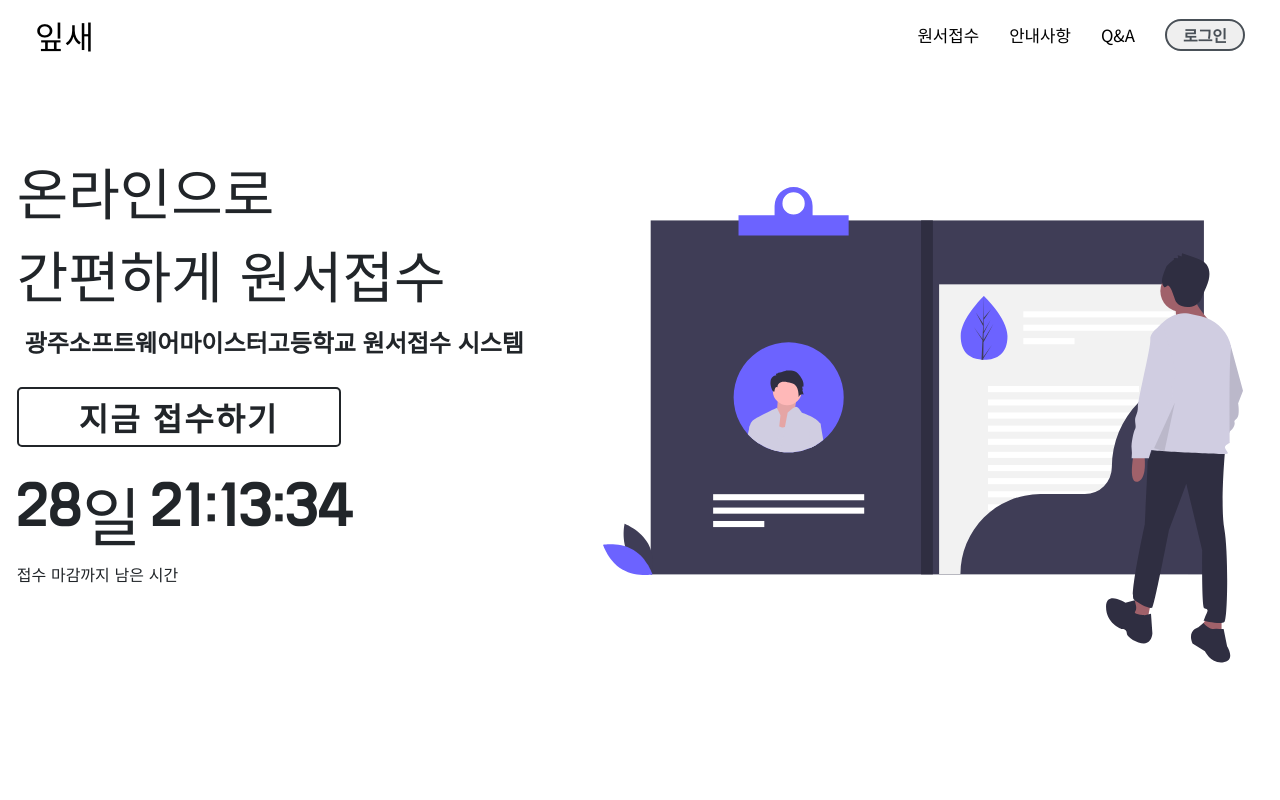
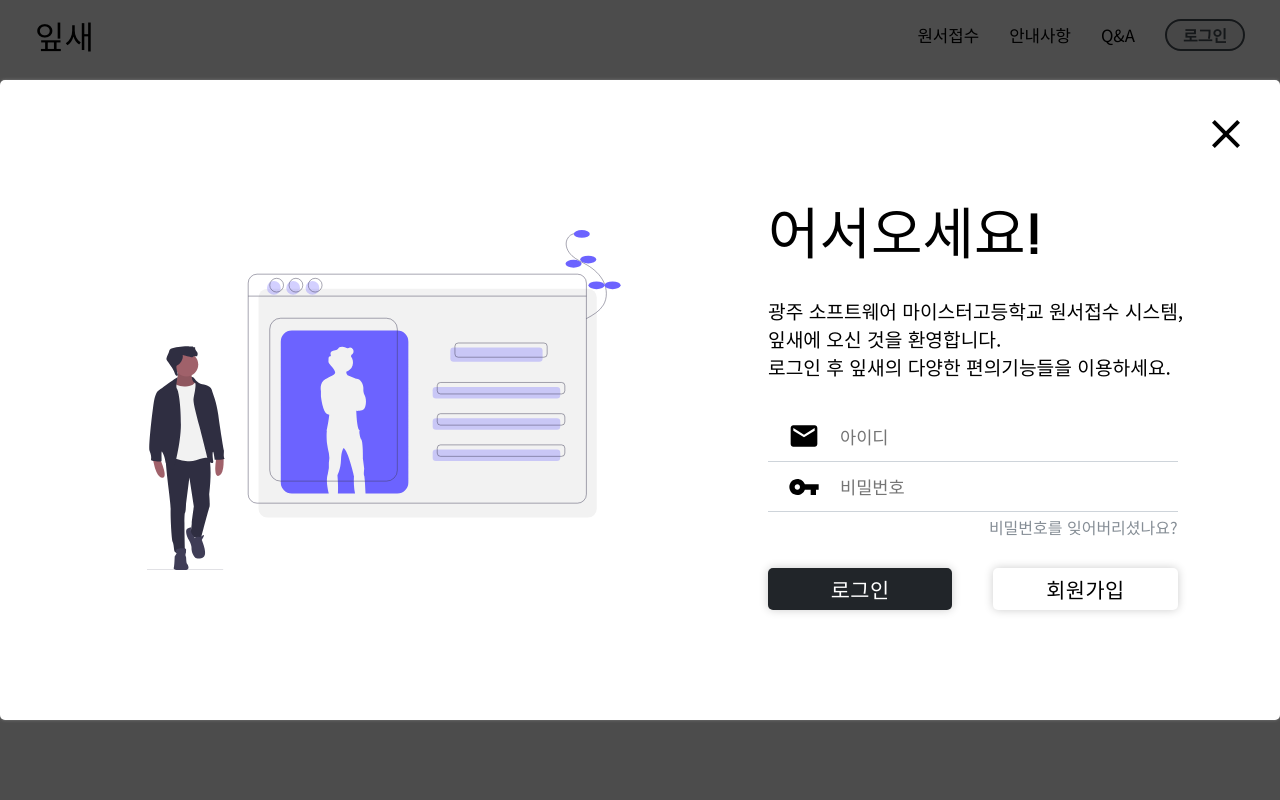
Before and after one commit to BeanSilArchive/IPSE-client, a React (Create React App) app: page / in a window 1280 px wide. Shown: the top 800 px of the page. Built offline with nearby package versions, Linux system fonts and the light colour scheme.

Commit message:
[UPDATE] Signin Style

```diff
--- /dev/null
+++ b/src/api/apipath.js
@@ -0,0 +1,2 @@
+export const path =
+  "http://ipseserver-env.v8bdujddbv.us-east-2.elasticbeanstalk.com";
--- a/src/components/Auth/Signin.js
+++ b/src/components/Auth/Signin.js
@@ -1,7 +1,9 @@
 import React, { Component, useState, useEffect } from "react";
 import styled from "styled-components";
+import oc from "open-color";
+
 import { Link } from "react-router-dom";
-import { ReactComponent as Img1 } from "asset/Auth_main.svg";
+import { ReactComponent as Img1 } from "asset/auth_image_1.svg";
 import EmailIcon from "@material-ui/icons/Email";
 import VpnKeyIcon from "@material-ui/icons/VpnKey";
 import ClearIcon from "@material-ui/icons/Clear";
@@ -21,7 +23,7 @@ const LoginBox = styled.div`
   align-items: center;
   width: 1500px;
   height: 80%;
-  background-color: rgb(248, 250, 251);
+  background-color: white;
   box-sizing: border-box;
   box-shadow: 0px 0px 3px gray;
   border-radius: 5px;
@@ -55,32 +57,30 @@ const Left = styled.div`
   align-items: center;
   justify-content: center;
   flex-direction: column;
+
+  animation-name: PopUp;
+  animation-timing-function: ease-in;
+  animation-duration: 0.5s;
+
+  opacity: 1;
+
+  @keyframes PopUp {
+    0% {
+      opacity: 0;
+      padding-top: 30px;
+    }
+    100% {
+    }
+  }
 `;
 
 const SvgImage = styled(Img1)`
-  width: 30vw;
+  width: 37vw;
   height: auto;
   margin: auto 0;
   padding: 20px;
 
-  .avatar {
-    animation-name: FadeInItems;
-    animation-timing-function: ease-in;
-    animation-duration: 0.3s;
-
-    @keyframes FadeInItems {
-      0% {
-        opacity: 0;
-      }
-      50% {
-        opacity: 0;
-      }
-      100% {
-      }
-    }
-  }
-
-  .check {
+  .person {
     animation-name: FadeInItems;
     animation-timing-function: ease-in;
     animation-duration: 0.6s;
@@ -97,42 +97,31 @@ const SvgImage = styled(Img1)`
     }
   }
 
-  .box {
+  .avatar {
     animation-name: FadeInItems;
     animation-timing-function: ease-in;
     animation-duration: 0.9s;
-
-    @keyframes FadeInItems {
-      0% {
-        opacity: 0;
-      }
-      50% {
-        opacity: 0;
-      }
-      100% {
-      }
-    }
   }
 
-  .leaf {
+  .line1 {
+    animation-name: FadeInItems;
+    animation-timing-function: ease-in;
+    animation-duration: 1s;
+  }
+  .line2 {
     animation-name: FadeInItems;
     animation-timing-function: ease-in;
     animation-duration: 1.2s;
-
-    @keyframes FadeInItems {
-      0% {
-        opacity: 0;
-      }
-      50% {
-        opacity: 0;
-      }
-      100% {
-      }
-    }
-
-    @media (max-width: 1200px) {
-      width: 100vw;
-    }
+  }
+  .line3 {
+    animation-name: FadeInItems;
+    animation-timing-function: ease-in;
+    animation-duration: 1.4s;
+  }
+  .line4 {
+    animation-name: FadeInItems;
+    animation-timing-function: ease-in;
+    animation-duration: 1.6s;
   }
 `;
 
@@ -142,78 +131,52 @@ const Right = styled.div`
   display: flex;
   justify-content: center;
   flex-direction: column;
+  box-sizing: border-box;
+
+  padding-top: 40px;
+
+  h1 {
+    margin: 0px;
+    margin-right: auto;
+    font-size: 3.5rem;
+    font-weight: 300;
+    font-family: "Do Hyeon";
+
+    animation-name: FadeInItems;
+    animation-timing-function: ease-in;
+    animation-duration: 0.6s;
+  }
+  span {
+    margin-top: 5%;
+    margin-right: auto;
+    margin-bottom: 30px;
+
+    font-size: 1.2rem;
+
+    animation-name: FadeInItems;
+    animation-timing-function: ease-in;
+    animation-duration: 0.9s;
+  }
+`;
+
+const Form = styled.form`
+  width: 100%;
+  display: flex;
+  height: 40%;
+  flex-direction: column;
+  justify-content: center;
+  box-sizing: border-box;
 
   animation-name: FadeInItems;
   animation-timing-function: ease-in;
   animation-duration: 1.2s;
 
-  @keyframes FadeInItems {
-    0% {
-      opacity: 0;
-    }
-    50% {
-      opacity: 0;
-    }
-    100% {
-    }
-  }
-
-  h1 {
-    margin: 0px;
-    margin-right: auto;
-    font-size: 3rem;
-    font-weight: 300;
-    margin-left: 10%;
-  }
-  span {
-    margin-top: 5%;
-    margin-right: auto;
-    margin-left: 10%;
-    margin-bottom: 8%;
-  }
-`;
-
-const Form = styled.form`
-  display: flex;
-  height: 40%;
-  flex-direction: column;
-  justify-content: center;
-  margin-top: 20px;
-
   #First {
     border-top-left-radius: 7px;
     border-top-right-radius: 7px;
+    border-bottom: 1px solid ${oc.gray[4]};
     width: 80%;
-    background-color: rgb(239, 242, 245);
     height: 30%;
-    margin-left: 10%;
-    display: flex;
-    align-items: center;
-    svg {
-      margin-left: 20px;
-      font-size: 2em;
-    }
-    input {
-      background-color: rgb(239, 242, 245);
-      height: 95%;
-      width: 100%;
-      border: none;
-      font-size: 1.1em;
-      padding-left: 20px;
-      font-family: "Noto Sans KR", "Noto Sans", sans-serif;
-
-      &::placeholder {
-        font-family: "Noto Serif KR", serif;
-      }
-    }
-  }
-  #Second {
-    border-bottom-left-radius: 7px;
-    border-bottom-right-radius: 7px;
-    width: 80%;
-    background-color: #ffffff;
-    height: 30%;
-    margin-left: 10%;
     display: flex;
     align-items: center;
     svg {
@@ -233,97 +196,91 @@ const Form = styled.form`
       }
     }
   }
-  #Save-pwd {
+  #Second {
+    /* border-bottom-left-radius: 7px;
+    border-bottom-right-radius: 7px; */
+    width: 80%;
+    border-bottom: 1px solid ${oc.gray[4]};
+    height: 30%;
     display: flex;
-    width: 100%;
-    height: 20%;
-    font-size: 1rem;
-    flex-direction: row;
     align-items: center;
-    a {
-      margin-left: auto;
-      margin-right: 10%;
-      text-decoration: none;
-      color: black;
+    box-sizing: border-box;
+    svg {
+      margin-left: 20px;
+      font-size: 2em;
     }
-    .round {
-      position: relative;
-      margin-left: 10%;
-    }
-    .round label {
-      background-color: #fff;
-      border: 1px solid #ccc;
-      border-radius: 50%;
-      cursor: pointer;
-      height: 28px;
-      left: 0;
-      position: absolute;
-      top: 0;
-      width: 28px;
-    }
-    .round label:after {
-      border: 2px solid #fff;
-      border-top: none;
-      border-right: none;
-      content: "";
-      height: 6px;
-      left: 7px;
-      opacity: 0;
-      position: absolute;
-      top: 8px;
-      transform: rotate(-45deg);
-      width: 12px;
-    }
-    .round input[type="checkbox"] {
-      visibility: hidden;
-    }
-    .round input[type="checkbox"]:checked + label {
-      background-color: #66bb6a;
-      border-color: #66bb6a;
-    }
-    .round input[type="checkbox"]:checked + label:after {
-      opacity: 1;
-    }
-    span {
-      margin: 0px;
-      margin-top: 5px;
-      margin-left: 20px;
-    }
-    button {
+    input {
+      height: 95%;
+      width: 100%;
+      border: none;
+      font-size: 1.1em;
+      padding-left: 20px;
+      font-family: "Noto Sans KR", "Noto Sans", sans-serif;
+
+      &::placeholder {
+        font-family: "Noto Serif KR", serif;
+      }
     }
   }
+
+  #Save-pwd {
+    width: 100%;
+    display: flex;
+    flex-direction: row-reverse;
+    a {
+      margin-right: 20%;
+
+      padding: 3px 0;
+      color: ${oc.gray[6]};
+      &:link {
+        text-decoration: none;
+      }
+      &:visited {
+        text-decoration: none;
+      }
+    }
+  }
+
   #btn {
     display: flex;
     width: 100%;
     height: 50%;
     flex-direction: row;
-    margin-left: 10%;
+    padding-right: 20%;
     margin-top: 5%;
+    box-sizing: border-box;
+
     #Login {
-      box-shadow: 0px 0px 3px gray;
+      box-shadow: 0px 0px 10px rgba(0, 0, 0, 0.2);
       border: none;
-      width: 30%;
+      width: 45%;
       height: 50%;
-      border-radius: 50px;
+      border-radius: 5px;
       margin-right: 20px;
       color: white;
       letter-spacing: 0.5px;
-      background-color: rgb(80, 142, 242);
-      font-size: 1rem;
+      background-color: ${oc.gray[9]};
+      font-size: 1.3rem;
+      cursor: pointer;
       outline: none;
     }
     #Register {
-      box-shadow: 0px 0px 3px gray;
+      box-shadow: 0px 0px 10px rgba(0, 0, 0, 0.2);
       border: none;
-      width: 30%;
+      width: 45%;
       height: 50%;
-      border-radius: 50px;
+      border-radius: 5px;
       letter-spacing: 0.5px;
       background-color: rgb(255, 255, 255);
-      font-size: 1rem;
+      font-size: 1.3rem;
+      cursor: pointer;
       outline: none;
     }
   }
+`;
+
+const Spacer = styled.div`
+  flex: 1;
 `;
 
 const Signin = ({ toggleModal }) => {
@@ -338,11 +295,13 @@ const Signin = ({ toggleModal }) => {
             <SvgImage />
           </Left>
           <Right>
-            <h1>환영합니다 :)</h1>
+            <h1>어서오세요!</h1>
             <span>
-              광주소프트웨어 마이스터고등학교 원서접수 프로그램
+              광주 소프트웨어 마이스터고등학교 원서접수 시스템,
               <br />
               잎새에 오신 것을 환영합니다.
+              <br />
+              로그인 후 잎새의 다양한 편의기능들을 이용하세요.
             </span>
             <Form>
               <div id="First">
@@ -354,14 +313,15 @@ const Signin = ({ toggleModal }) => {
                 <input type="password" placeholder="비밀번호" />
               </div>
               <div id="Save-pwd">
-                <Link to="/">Forget Password?</Link>
+                <Link to="/">비밀번호를 잊어버리셨나요?</Link>
               </div>
               <div id="btn">
                 <button id="Login" type="submit">
-                  Login Now
+                  로그인
                 </button>
+                <Spacer />
                 <button id="Register" type="button">
-                  Create Account
+                  회원가입
                 </button>
               </div>
             </Form>
--- a/src/components/HomeHeader.js
+++ b/src/components/HomeHeader.js
@@ -68,7 +68,9 @@ const Modal = styled.div`
 `;
 
 const Header = () => {
-  const [modal, setModal] = useState(false);
+  // const [modal, setModal] = useState(false);
+  // for test
+  const [modal, setModal] = useState(true);
 
   const returnModal = () => {
     if (modal) {
```
Also changed, not shown: src/asset/auth_image_1.svg (added).
